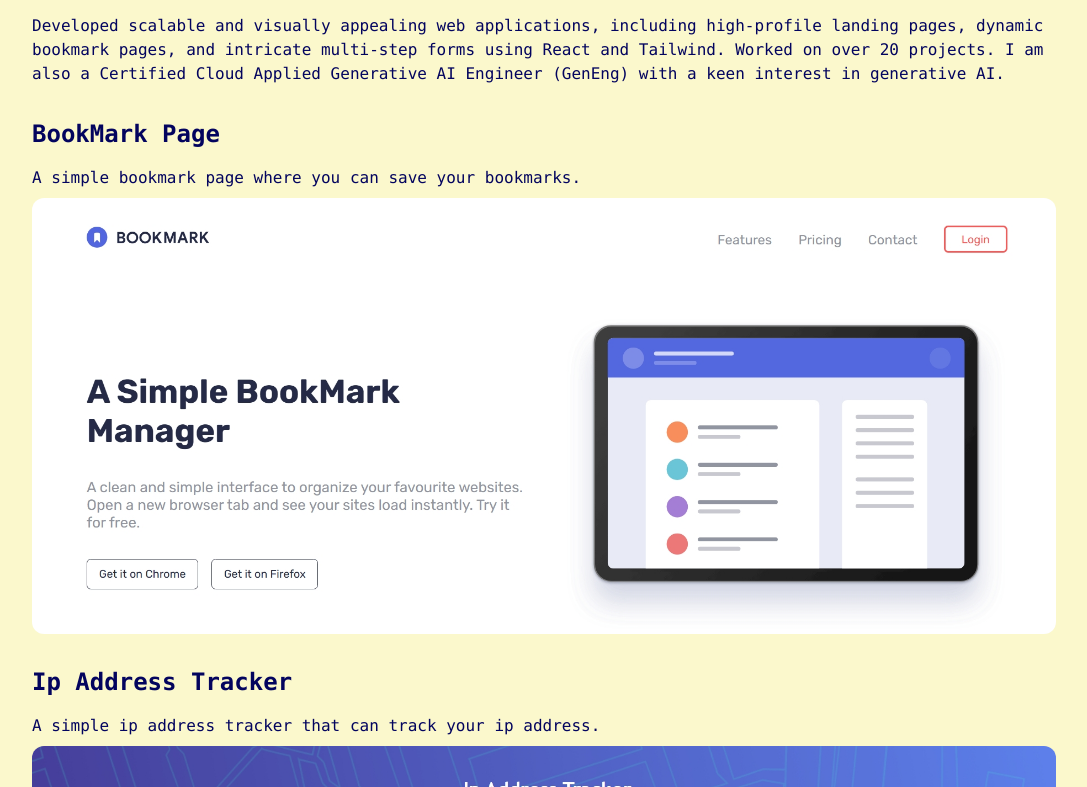
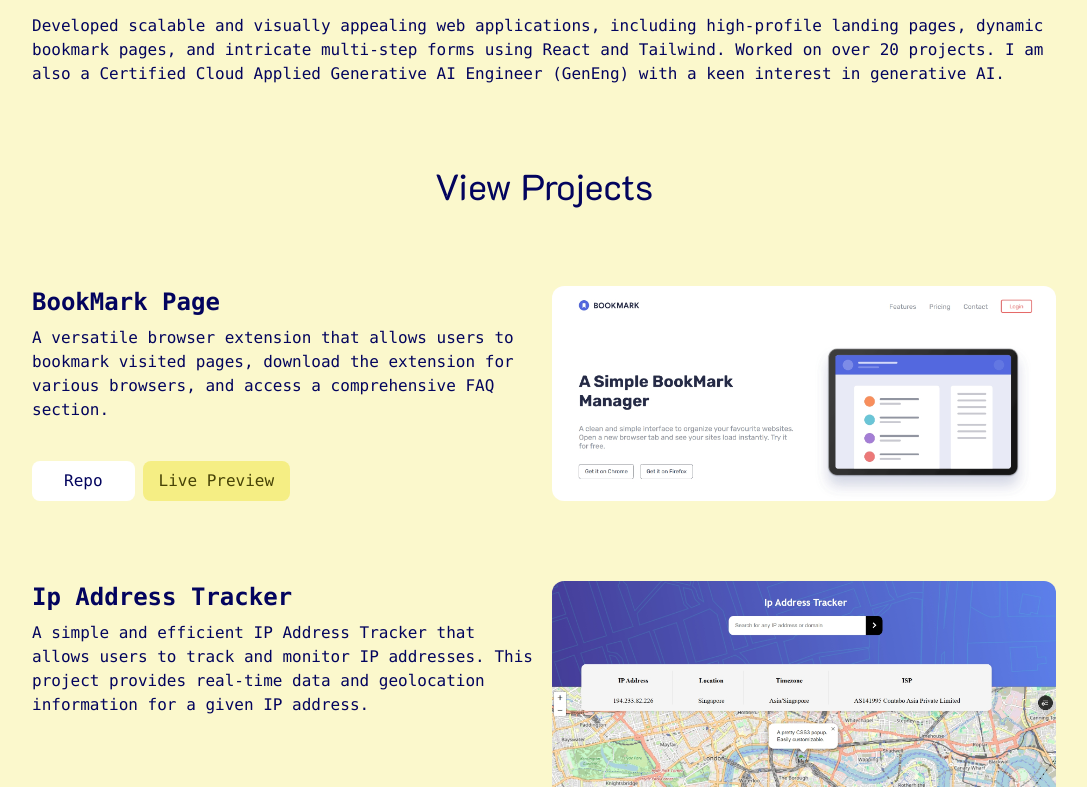
Before and after one commit to AbdulRehman-py/Portfolio-site, a React (Vite) app: page / in a window 1280 px wide. Shown: the part 1613-2400 px from the top of the page, without its empty margins (96-1183 px from the left). Built offline with nearby package versions, Linux system fonts and the light colour scheme.

Commit message:
project section completed

```diff
--- a/src/Components/Work.jsx
+++ b/src/Components/Work.jsx
@@ -2,28 +2,50 @@ import { projects } from "../constants";
 
 const Work = () => {
   return (
-    <section className='p-global'>
+    <section className="p-global">
       <div>
         <h2 className="font-mono text-blue1 m-0 text-6xl font-semibold">
           <span>My</span>
           <span className="block text-blue1 mt-2 ">Work</span>
         </h2>
-          <p className='font-mono text-blue1 mt-2'>Developed scalable and visually appealing web applications, including high-profile landing pages, dynamic bookmark pages, and intricate multi-step forms using React and Tailwind. Worked on over 20 projects. I am also a Certified Cloud Applied Generative AI Engineer (GenEng) with a keen interest in generative AI. </p>
+        <p className="font-mono text-blue1 mt-2">
+          Developed scalable and visually appealing web applications, including
+          high-profile landing pages, dynamic bookmark pages, and intricate
+          multi-step forms using React and Tailwind. Worked on over 20 projects.
+          I am also a Certified Cloud Applied Generative AI Engineer (GenEng)
+          with a keen interest in generative AI.{" "}
+        </p>
       </div>
-          <div className="mt-8">
-            <div className="flex flex-col gap-8">
+      <div className="mt-20">
+        <h3 className="font-k2d text-4xl mb-20 text-center text-blue1">View Projects</h3>
+        <div className="grid col-span-1 gap-20 ">
           {projects.map((project, index) => (
-              <div key={index} className="project-card grid gap-2">
-                <h3 className="font-mono text-blue1 text-2xl font-semibold">{project.title}</h3>
-                <p className="font-mono text-blue1 mt-2">{project.description}</p>
-                <img src={project.image} alt="img" className="rounded-[12px] "   />
+            <div key={index} className="project-card grid grid-cols-2 gap-4">
+              <div className="flex flex-col">
+                <h3 className="font-mono text-blue1 text-2xl font-semibold">
+                  {project.title}
+                </h3>
+                <p className="font-mono text-blue1 mt-2">
+                  {project.description}
+                </p>
+                <div className="flex gap-2 mt-auto">
+                  <a href={project.repourl} target="_blank" rel="noopener noreferrer">
+                    <button className="bg-white px-8 py-2 rounded-lg font-mono text-blue1">Repo</button>
+                  </a>
+                  <a href={project.liveurl} target="_blank" rel="noopener noreferrer">
+                    <button className="bg-darkyel px-4 py-2 rounded-lg font-mono text-darkbrown">Live Preview</button>
+                  </a>
+                </div>
+              </div>
+              <div>
+                <img src={project.image} alt="img" className="rounded-[12px]" />
+              </div>
             </div>
           ))}
         </div>
       </div>
+    </section>
+  );
+};
 
-    </section>
-  )
-}
-
-export default Work
+export default Work;
--- a/src/constants/index.js
+++ b/src/constants/index.js
@@ -56,18 +56,23 @@ export const skillsIcons = [
 export const projects = [
   {
     title: "BookMark Page",
-    description: "A simple bookmark page where you can save your bookmarks.",
+    description: "A versatile browser extension that allows users to bookmark visited pages, download the extension for various browsers, and access a comprehensive FAQ section.",
     image: "/public/book.jpeg",
+    repourl: "https://github.com/AbdulRehman-py/Book-Mark-Page",
+    liveurl: "https://book-mark-page.vercel.app/"
   },
   {
     title: "Ip Address Tracker",
-    description: "A simple ip address tracker that can track your ip address.",
+    description: "A simple and efficient IP Address Tracker that allows users to track and monitor IP addresses. This project provides real-time data and geolocation information for a given IP address.",
     image: "/public/ip.jpeg",
+    repourl: "https://github.com/AbdulRehman-py/Ip-Address-Tracker",
+    liveurl: "https://ipaddresstracker-qxlw0170b-roger-clarks-projects.vercel.app/"
   },
   {
     title: "Multi Step Form",
-    description: "A simple multi step form that can save your data.",
+    description: "A user-friendly multi-step form with step-by-step navigation, back navigation, summary and confirmation, responsive design, interactive elements, and form validation.",
     image: "/public/form.jpeg",
+    repourl: "https://github.com/AbdulRehman-py/multi-step-form-main",
+    liveurl: "https://multi-step-form-main-pssmfdk7m-roger-clarks-projects.vercel.app/"
   }
-
 ];
```
Lines whose indentation alone changed are shown as unchanged.
